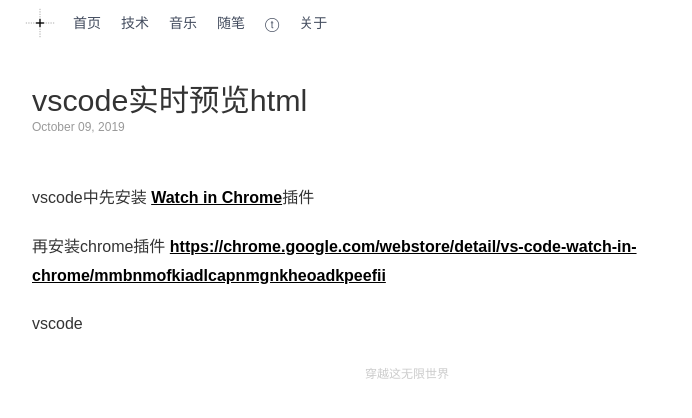
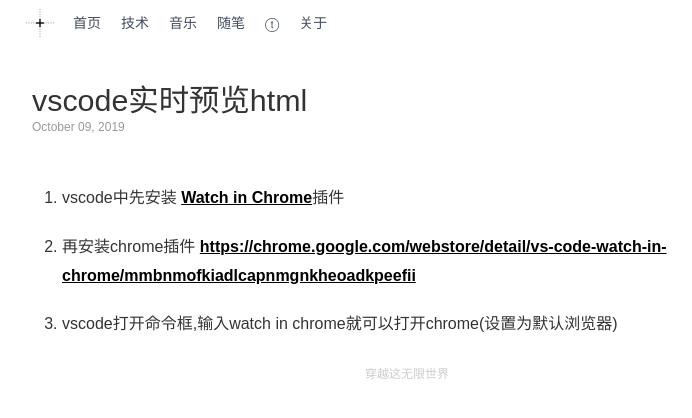
Before and after one commit to babyking/babyking.github.io, a Jekyll site: the page built from _posts/2019-10-09-vscode-shi-shi-yu-lan-html.md, in a window 1280 px wide. Shown: the top 418 px of the page, without its empty margins (233-925 px from the left). Built offline with Jekyll 4.4.1, drawn with Linux system fonts in a browser that asks for light colours.

Commit message:
blog update

```diff
--- a/_posts/2019-10-09-vscode-shi-shi-yu-lan-html.md
+++ b/_posts/2019-10-09-vscode-shi-shi-yu-lan-html.md
@@ -7,8 +7,8 @@
 category: 技术
 ---
 
-vscode中先安装 [Watch in Chrome]( https://marketplace.visualstudio.com/items?itemName=sneezry.watch-in-chrome)插件
+1. vscode中先安装 [Watch in Chrome]( https://marketplace.visualstudio.com/items?itemName=sneezry.watch-in-chrome)插件
 
-再安装chrome插件 [https://chrome.google.com/webstore/detail/vs-code-watch-in-chrome/mmbnmofkiadlcapnmgnkheoadkpeefii](https://chrome.google.com/webstore/detail/vs-code-watch-in-chrome/mmbnmofkiadlcapnmgnkheoadkpeefii)
+2. 再安装chrome插件 [https://chrome.google.com/webstore/detail/vs-code-watch-in-chrome/mmbnmofkiadlcapnmgnkheoadkpeefii](https://chrome.google.com/webstore/detail/vs-code-watch-in-chrome/mmbnmofkiadlcapnmgnkheoadkpeefii)
 
-vscode
+3. vscode打开命令框,输入watch in chrome就可以打开chrome(设置为默认浏览器)
```
Also changed, not shown: _posts/2019-10-09-QQ-for-Mac-de-kuai-jie-jian-chong-tu.md (renamed from _posts/2019-10-09-QQ.md).
